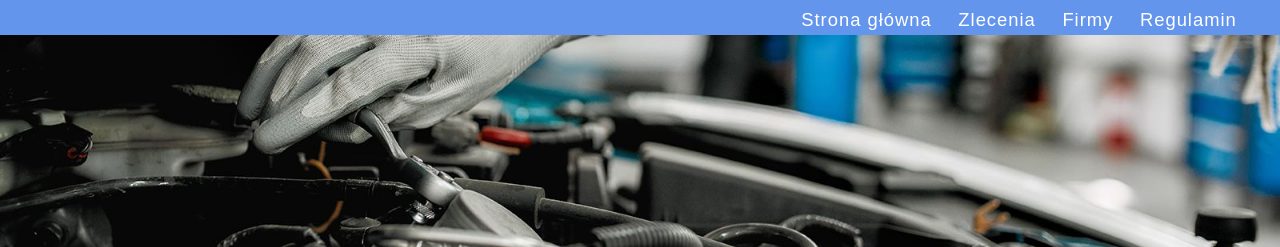
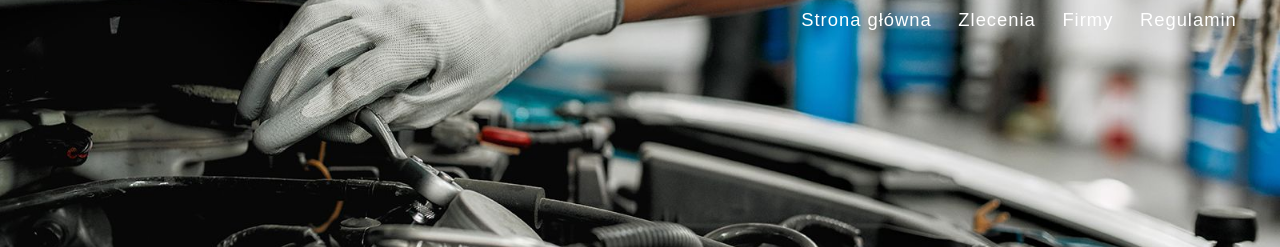
Before and after one commit to seeemmmen/Warszat, a plain HTML site: page links/porady.html in a window 1280 px wide. Shown: the top 247 px of the page. Drawn offline with nearby package versions, Linux system fonts and the light colour scheme; a web font is replaced by a local one.

Commit message:
header upd

```diff
--- a/style/style-porady.css
+++ b/style/style-porady.css
@@ -82,7 +82,7 @@ footer {
     padding-top: 10px;
   }
   nav {
-    position: fixed;
+    position: absolute;
     z-index: 9999;
     top: 0;
     left: 0;
@@ -96,7 +96,7 @@ footer {
     margin: 0;
     padding: .2em 2em;
     float: right;
-    background-color: cornflowerblue;
+    background-color: transparent;
   }
 
   nav ul li {
@@ -128,7 +128,7 @@ footer {
     width: 100%;
     height: 100%;
     z-index: -1;
-    background: cornflowerblue;
+    background: transparent;
     transition: .45s ease-in-out;
   }
 
--- a/style/style-zalecenia.css
+++ b/style/style-zalecenia.css
@@ -81,7 +81,7 @@ footer {
     padding-top: 10px;
   }
   nav {
-    position: fixed;
+    position: absolute;
     z-index: 9999;
     top: 0;
     left: 0;
@@ -95,7 +95,7 @@ footer {
     margin: 0;
     padding: .2em 2em;
     float: right;
-    background-color: cornflowerblue;
+    background-color: transparent;
   }
 
   nav ul li {
@@ -127,7 +127,7 @@ footer {
     width: 100%;
     height: 100%;
     z-index: -1;
-    background: cornflowerblue;
+    background: transparent;
     transition: .45s ease-in-out;
   }
 
```
